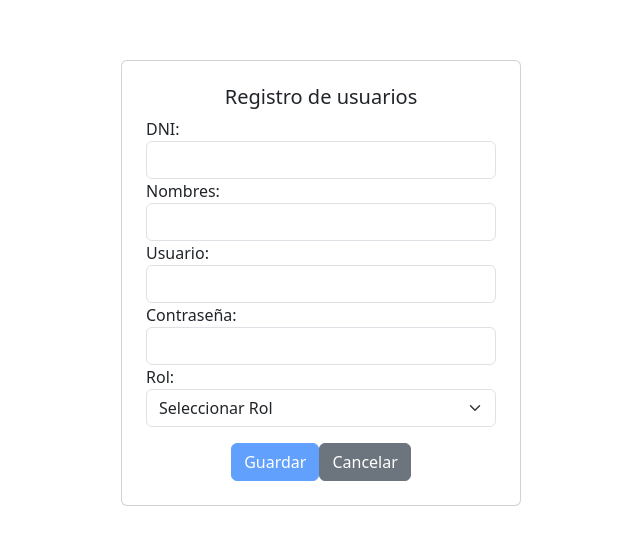
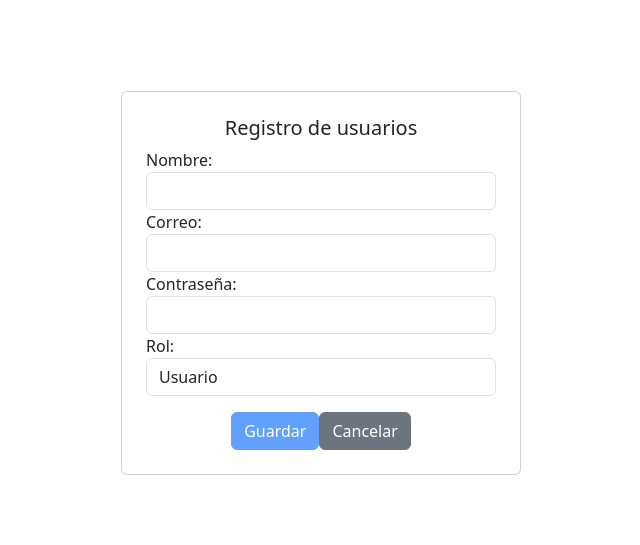
Before and after one commit to raselCuch/frontPersonal, an Angular app: page /registrarUsuarios in a window 1280 px wide. Shown: the part 117-662 px from the top of the page, without its empty margins (319-959 px from the left). Built offline with nearby package versions, Linux system fonts and the light colour scheme.

Commit message:
Formularios corregidos

```diff
--- a/src/app/componentes/usuarios/menu-usuarios/menu-usuarios.component.html
+++ b/src/app/componentes/usuarios/menu-usuarios/menu-usuarios.component.html
@@ -21,9 +21,10 @@
         <td>{{ arrayUsuarios.UsuContrasena }}</td>
         <td>{{ obtenerRol(arrayUsuarios.UsuRol) }}</td>
         <td>
-          <button class="btn btn-danger">
-            <i class="bi bi-trash"></i>
-          </button>
+          <div *ngIf="arrayUsuarios.UsuRol !==1">
+            <button class="btn btn-danger">
+              <i class="bi bi-trash"></i>
+            </button> </div>
         </td>
       </tr>
       <!-- Aquí agregarías más filas con los datos de los usuarios -->
--- a/src/app/componentes/usuarios/registro-usuarios/registro-usuarios.component.html
+++ b/src/app/componentes/usuarios/registro-usuarios/registro-usuarios.component.html
@@ -1,77 +1,26 @@
-<!-- <p>formUsuarios works!</p> -->
-<!-- <div class="container-fluid d-flex justify-content-center align-items-center" style="height: 100vh;">
-    <form [formGroup]="formUsuarios" (ngSubmit)="ejecutar()" (reset)="limpiar()" class="card p-4">
-      <p class="text-center">formUsuarios works!</p>
-      <div class="form-group">
-        <label for="DNI">DNI:</label>
-        <input type="text" class="form-control" id="DNI" formControlName="DNI">
-        <span *ngIf="!validaDNI()" class="text-danger">(*)</span>
-      </div>
-      <div class="form-group">
-        <label for="Nombres">Nombres:</label>
-        <input type="text" class="form-control" id="Nombres" formControlName="Nombres">
-        <span *ngIf="!validaNombres()" class="text-danger">(*)</span>
-      </div>
-      <div class="form-group">
-        <label for="Usuario">Usuario:</label>
-        <input type="text" class="form-control" id="Usuario" formControlName="Usuario">
-        <span *ngIf="!validaUsuario()" class="text-danger">(*)</span>
-      </div>
-      <div class="form-group">
-        <label for="Contrasena">Contraseña:</label>
-        <input type="password" class="form-control" id="Contrasena" formControlName="Contrasena">
-        <span *ngIf="!validaContrasena()" class="text-danger">(*)</span>
-      </div>
-      <div class="form-group">
-        <label for="Rol">Rol:</label>
-        <select class="form-control" id="Rol" formControlName="Rol">
-          <option value="" disabled selected>Seleccionar Rol</option>
-          <option value="admin">Administrador</option>
-          <option value="usuario">Usuario</option>
-        </select>
-        <span *ngIf="!validaRol()" class="text-danger">(*)</span>
-      </div>
-      <div class="text-center">
-        <button type="submit" class="btn btn-primary" [disabled]="!formUsuarios.valid">Guardar</button>
-        <button type="reset" class="btn btn-secondary">Cancelar</button>
-      </div>
-    </form>
-  </div>
-   -->
-
 <div class="container-fluid d-flex justify-content-center align-items-center" style="height: 100vh;">
   <div class="card p-4" style="width: 400px;">
     <h5 class="text-center">Registro de usuarios</h5>
 
     <form [formGroup]="formUsuarios" (ngSubmit)="ejecutar()" (reset)="limpiar()">
       <div class="form-group">
-          <label for="DNI">DNI:</label>
-          <input type="number" class="form-control" id="DNI" formControlName="DNI"> <!-- number -->
-          <span *ngIf="!validaDNI()" class="text-danger">(*) Ingrese DNI correcto</span>
+        <label for="Nombres">Nombre:</label>
+        <input type="text" class="form-control" id="Nombres" formControlName="UsuNombreUsuario">
+        <span *ngIf="!validaNombres()" class="text-danger">(*)Ingrese nombre valido</span>
       </div>
       <div class="form-group">
-          <label for="Nombres">Nombres:</label>
-          <input type="text" class="form-control" id="Nombres" formControlName="Nombres">
-          <span *ngIf="!validaNombres()" class="text-danger">(*)</span>
-        </div>
-        <div class="form-group">
-          <label for="Usuario">Usuario:</label>
-          <input type="text" class="form-control" id="Usuario" formControlName="Usuario">
-          <span *ngIf="!validaUsuario()" class="text-danger">(*)</span>
+        <label for="Usuario">Correo:</label>
+        <input type="text" class="form-control" id="Usuario" formControlName="UsuCorreo">
+        <span *ngIf="!validaCorreo()" class="text-danger">(*) Tiene que ser correo</span>
       </div>
       <div class="form-group">
         <label for="Contrasena">Contraseña:</label>
-          <input type="password" class="form-control" id="Contrasena" formControlName="Contrasena">
+        <input type="password" class="form-control" id="Contrasena" formControlName="UsuContrasena">
         <span *ngIf="!validaContrasena()" class="text-danger">(*) Minimo 4 caracteres</span>
       </div>
       <div class="form-group">
         <label for="Rol">Rol:</label>
-          <select class="form-select" id="Rol" formControlName="Rol">
-            <option value="" disabled selected>Seleccionar Rol</option>
-            <option value="admin">Administrador</option>
-            <option value="usuario">Usuario</option>
-          </select>
-          <span *ngIf="!validaRol()" class="text-danger">(*)</span>
+        <input type="text" class="form-control" id="Contrasena" formControlName="UsuRol" value="Usuario" readonly>
       </div>
       <div class="text-center mt-3">
         <button type="submit" class="btn btn-primary" [disabled]="!formUsuarios.valid">Guardar</button>
--- a/src/app/componentes/usuarios/registro-usuarios/registro-usuarios.component.ts
+++ b/src/app/componentes/usuarios/registro-usuarios/registro-usuarios.component.ts
@@ -12,46 +12,38 @@ export class RegistroUsuariosComponent implements OnInit {
 
   constructor() {
     this.formUsuarios = this.builder.group({
-      DNI: ['', [Validators.required , Validators.pattern('^[0-9]{8}$')]],
-      Nombres: ['', [Validators.required]],
-      Usuario: ['', [Validators.required]],
-      Contrasena: ['', [Validators.required, Validators.minLength(4)]],
-      Rol: ['', [Validators.required]],
+      UsuNombreUsuario: ['', [Validators.required, Validators.pattern('^[a-zA-Z ]*$')]],
+      UsuCorreo: ['', [Validators.required, Validators.email]],
+      UsuContrasena: ['', [Validators.required, Validators.minLength(4)]],
+      UsuRol: ['Usuario', [Validators.required]],
     });
-  }
-
-  validaDNI() {
-    return (
-      this.formUsuarios.get('DNI')?.valid ||
-      this.formUsuarios.get('DNI')?.pristine
-    );
   }
 
   validaNombres() {
     return (
-      this.formUsuarios.get('Nombres')?.valid ||
-      this.formUsuarios.get('Nombres')?.pristine
+      this.formUsuarios.get('UsuNombreUsuario')?.valid ||
+      this.formUsuarios.get('UsuNombreUsuario')?.pristine
     );
   }
 
-  validaUsuario() {
+  validaCorreo() {
     return (
-      this.formUsuarios.get('Usuario')?.valid ||
-      this.formUsuarios.get('Usuario')?.pristine
+      this.formUsuarios.get('UsuCorreo')?.valid ||
+      this.formUsuarios.get('UsuCorreo')?.pristine
     );
   }
 
   validaContrasena() {
     return (
-      this.formUsuarios.get('Contrasena')?.valid ||
-      this.formUsuarios.get('Contrasena')?.pristine
+      this.formUsuarios.get('UsuContrasena')?.valid ||
+      this.formUsuarios.get('UsuContrasena')?.pristine
     );
   }
 
   validaRol() {
     return (
-      this.formUsuarios.get('Rol')?.valid ||
-      this.formUsuarios.get('Rol')?.pristine
+      this.formUsuarios.get('UsuRol')?.valid ||
+      this.formUsuarios.get('UsuRol')?.pristine
     );
   }
 
```
Lines whose indentation alone changed are shown as unchanged.
